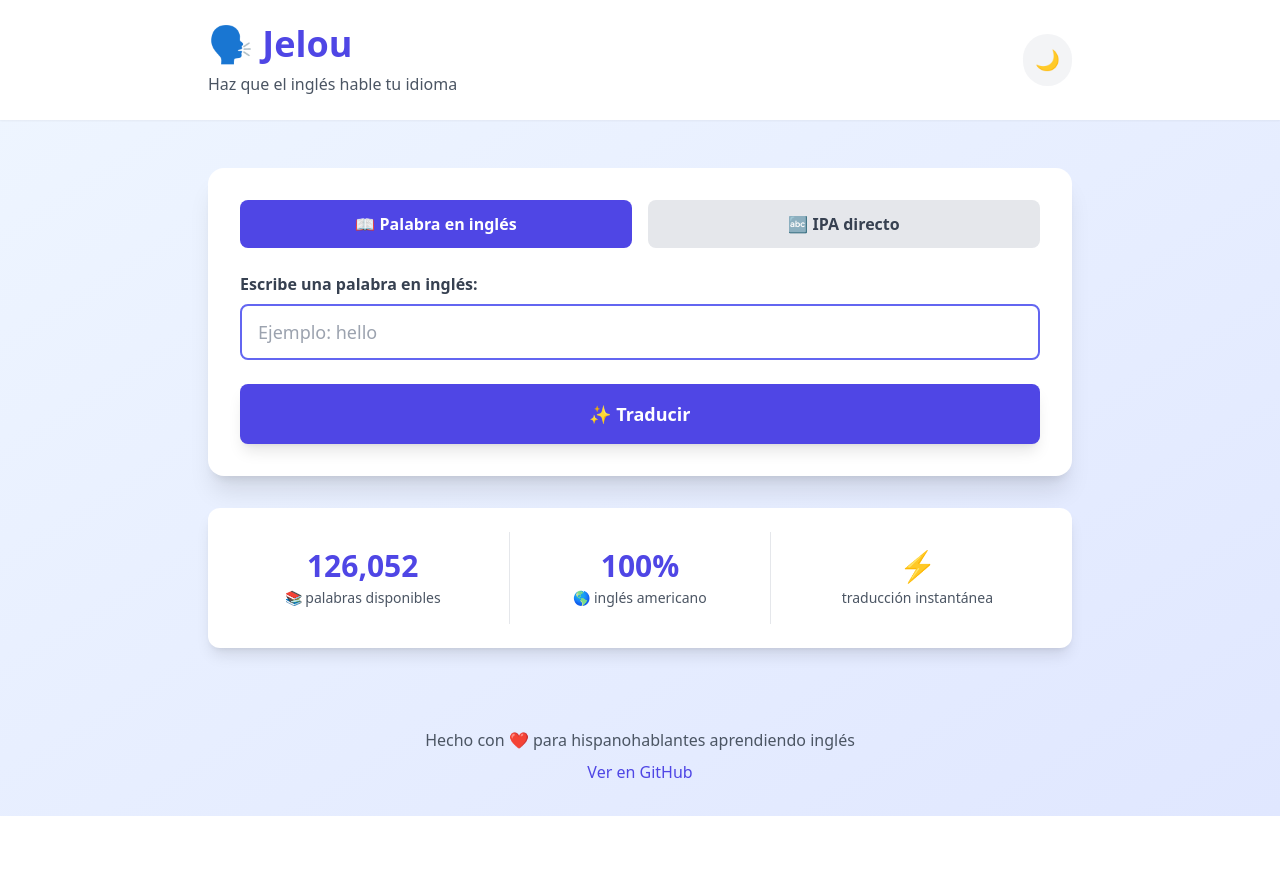
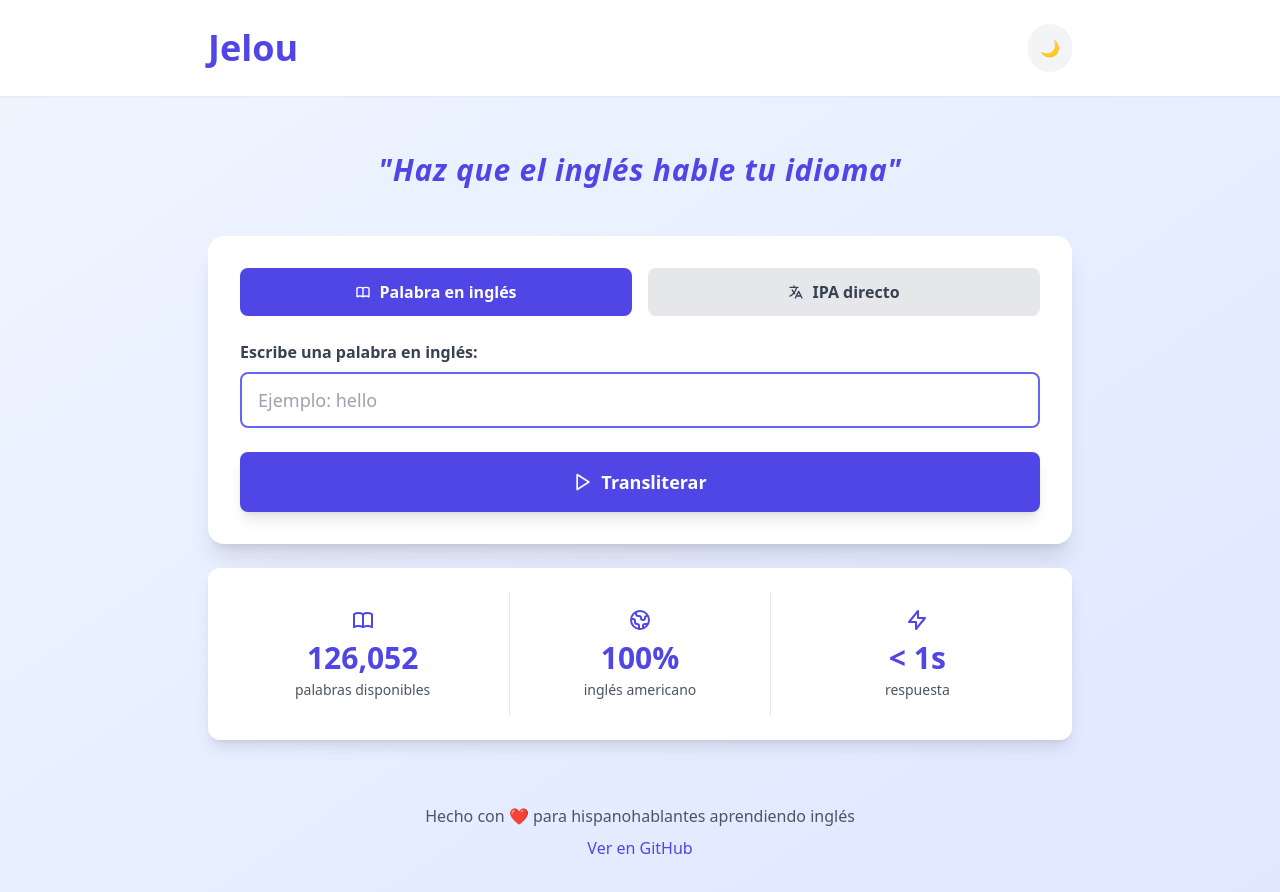
Before and after one commit to N7C0LAS/jelou, a Flask app: page / in a window 1280 px wide. Before the commit the page ends 816 px from the top, so only its background shows below. Run offline with Flask 3, Linux system fonts and the light colour scheme; some libraries are stand-ins or nearby versions.

Commit message:
feat: mejoras visuales y corrección terminológica
- Tagline como eslogan independiente: cursiva, centrado, sin tarjeta
- Emojis reemplazados por iconos SVG en toda la interfaz
- Estadísticas: instantánea → < 1s respuesta
- Botón: Traducir → Transliterar
- Ícono de luna en color indigo coherente con el diseño

```diff
--- a/web/templates/index.html
+++ b/web/templates/index.html
@@ -4,7 +4,6 @@
     <meta charset="UTF-8">
     <meta name="viewport" content="width=device-width, initial-scale=1.0">
     <title>Jelou - Pronunciación de Inglés para Hispanohablantes</title>
-    <!-- Favicon -->
     <link rel="icon" type="image/svg+xml" href="{{ url_for('static', filename='favicon.svg') }}">
 
     <!-- SEO -->
@@ -43,26 +42,41 @@
 
     <header class="bg-white dark:bg-gray-800 shadow-sm transition-colors duration-300">
         <div class="max-w-4xl mx-auto px-4 py-6 flex items-center justify-between">
-            <div>
-                <h1 class="text-4xl font-bold text-indigo-600 dark:text-indigo-400">🗣️ Jelou</h1>
-                <p class="text-gray-600 dark:text-gray-400 mt-2">Haz que el inglés hable tu idioma</p>
-            </div>
-            <button id="themeToggle" onclick="toggleTheme()" class="theme-toggle p-3 rounded-full bg-gray-100 dark:bg-gray-700 hover:bg-gray-200 dark:hover:bg-gray-600 text-xl" title="Cambiar tema">
-                <span id="themeIcon">🌙</span>
+            <h1 class="text-4xl font-bold text-indigo-600 dark:text-indigo-400">Jelou</h1>
+            <button id="themeToggle" onclick="toggleTheme()" class="theme-toggle p-3 rounded-full bg-gray-100 dark:bg-gray-700 hover:bg-gray-200 dark:hover:bg-gray-600" title="Cambiar tema">
+                <span id="themeIcon">
+                    <svg class="w-5 h-5 text-indigo-600 dark:text-indigo-400" fill="none" stroke="currentColor" viewBox="0 0 24 24">
+                        <path stroke-linecap="round" stroke-linejoin="round" stroke-width="2" d="M20.354 15.354A9 9 0 018.646 3.646 9.003 9.003 0 0012 21a9.003 9.003 0 008.354-5.646z"/>
+                    </svg>
+                </span>
             </button>
         </div>
     </header>
 
-    <main class="max-w-4xl mx-auto px-4 py-12">
+    <main class="max-w-4xl mx-auto px-4 py-8">
 
+        <!-- Tagline -->
+        <div class="text-center mb-6 py-6">
+            <p class="text-3xl font-bold text-indigo-600 dark:text-indigo-400 italic tracking-wide">
+                "Haz que el inglés hable tu idioma"
+            </p>
+        </div>
+
+        <!-- Formulario -->
         <div class="bg-white dark:bg-gray-800 rounded-2xl shadow-xl p-8 transition-colors duration-300">
 
             <div class="flex gap-4 mb-6">
-                <button id="modeWord" class="flex-1 py-3 px-6 rounded-lg font-semibold bg-indigo-600 text-white transition">
-                    📖 Palabra en inglés
+                <button id="modeWord" class="flex-1 py-3 px-6 rounded-lg font-semibold bg-indigo-600 text-white transition flex items-center justify-center gap-2">
+                    <svg class="w-4 h-4" fill="none" stroke="currentColor" viewBox="0 0 24 24">
+                        <path stroke-linecap="round" stroke-linejoin="round" stroke-width="2" d="M12 6.253v13m0-13C10.832 5.477 9.246 5 7.5 5S4.168 5.477 3 6.253v13C4.168 18.477 5.754 18 7.5 18s3.332.477 4.5 1.253m0-13C13.168 5.477 14.754 5 16.5 5c1.747 0 3.332.477 4.5 1.253v13C19.832 18.477 18.247 18 16.5 18c-1.746 0-3.332.477-4.5 1.253"/>
+                    </svg>
+                    Palabra en inglés
                 </button>
-                <button id="modeIPA" class="flex-1 py-3 px-6 rounded-lg font-semibold bg-gray-200 dark:bg-gray-700 text-gray-700 dark:text-gray-300 hover:bg-gray-300 dark:hover:bg-gray-600 transition">
-                    🔤 IPA directo
+                <button id="modeIPA" class="flex-1 py-3 px-6 rounded-lg font-semibold bg-gray-200 dark:bg-gray-700 text-gray-700 dark:text-gray-300 hover:bg-gray-300 dark:hover:bg-gray-600 transition flex items-center justify-center gap-2">
+                    <svg class="w-4 h-4" fill="none" stroke="currentColor" viewBox="0 0 24 24">
+                        <path stroke-linecap="round" stroke-linejoin="round" stroke-width="2" d="M3 5h12M9 3v2m1.048 9.5A18.022 18.022 0 016.412 9m6.088 9h7M11 21l5-10 5 10M12.751 5C11.783 10.77 8.07 15.61 3 18.129"/>
+                    </svg>
+                    IPA directo
                 </button>
             </div>
 
@@ -75,8 +89,11 @@
                     autocomplete="off">
             </div>
 
-            <button id="translateBtn" class="w-full bg-indigo-600 text-white py-4 rounded-lg font-bold text-lg hover:bg-indigo-700 transition shadow-lg hover:shadow-xl">
-                ✨ Traducir
+            <button id="translateBtn" class="w-full bg-indigo-600 text-white py-4 rounded-lg font-bold text-lg hover:bg-indigo-700 transition shadow-lg hover:shadow-xl flex items-center justify-center gap-2">
+                <svg class="w-5 h-5" fill="none" stroke="currentColor" viewBox="0 0 24 24">
+                    <path stroke-linecap="round" stroke-linejoin="round" stroke-width="2" d="M5 3l14 9-14 9V3z"/>
+                </svg>
+                Transliterar
             </button>
 
             <div id="result" class="mt-8 hidden">
@@ -90,17 +107,22 @@
                         <p id="resultIPA" class="text-xl text-gray-700 dark:text-gray-300 font-mono"></p>
                     </div>
                     <div class="bg-white dark:bg-gray-800 rounded-lg p-6 shadow-md transition-colors duration-300">
-                        <p class="text-sm text-gray-600 dark:text-gray-400 mb-2">🎯 Pronunciación en español:</p>
+                        <p class="text-sm text-gray-600 dark:text-gray-400 mb-2">Pronunciación en español:</p>
                         <p id="resultSpanish" class="text-4xl font-bold text-indigo-600 dark:text-indigo-400"></p>
                         <div class="mt-4 flex gap-3">
                             <button id="copyBtn" onclick="copyResult()" class="flex items-center gap-2 px-4 py-2 bg-indigo-100 dark:bg-indigo-900 hover:bg-indigo-200 dark:hover:bg-indigo-800 text-indigo-700 dark:text-indigo-300 rounded-lg font-semibold transition text-sm">
-                                📋 <span id="copyBtnText">Copiar</span>
+                                <svg class="w-4 h-4" fill="none" stroke="currentColor" viewBox="0 0 24 24">
+                                    <path stroke-linecap="round" stroke-linejoin="round" stroke-width="2" d="M8 16H6a2 2 0 01-2-2V6a2 2 0 012-2h8a2 2 0 012 2v2m-6 12h8a2 2 0 002-2v-8a2 2 0 00-2-2h-8a2 2 0 00-2 2v8a2 2 0 002 2z"/>
+                                </svg>
+                                <span id="copyBtnText">Copiar</span>
                             </button>
                             <button id="audioBtn" onclick="speakWord()" class="flex items-center gap-2 px-4 py-2 bg-green-100 dark:bg-green-900 hover:bg-green-200 dark:hover:bg-green-800 text-green-700 dark:text-green-300 rounded-lg font-semibold transition text-sm">
-                                🔊 <span id="audioBtnText">Escuchar</span>
+                                <svg class="w-4 h-4" fill="none" stroke="currentColor" viewBox="0 0 24 24">
+                                    <path stroke-linecap="round" stroke-linejoin="round" stroke-width="2" d="M15.536 8.464a5 5 0 010 7.072M12 6v12m0 0l-3-3m3 3l3-3M9 12H3"/>
+                                </svg>
+                                <span id="audioBtnText">Escuchar</span>
                             </button>
                         </div>
-                        <!-- Guía contextual inline -->
                         <div id="pronunciationGuide" class="mt-4 hidden">
                             <p id="pronunciationTip" class="text-xs text-gray-500 dark:text-gray-400 italic leading-relaxed"></p>
                         </div>
@@ -111,7 +133,7 @@
             <div id="error" class="mt-8 hidden">
                 <div class="bg-red-50 dark:bg-red-900 border-2 border-red-200 dark:border-red-700 rounded-xl p-4 transition-colors duration-300">
                     <p class="text-red-700 dark:text-red-300">
-                        <span class="font-bold">❌ Error:</span>
+                        <span class="font-bold">Error:</span>
                         <span id="errorMessage"></span>
                     </p>
                 </div>
@@ -119,25 +141,34 @@
 
             <div id="loading" class="mt-8 hidden text-center">
                 <div class="inline-block animate-spin rounded-full h-12 w-12 border-4 border-indigo-600 border-t-transparent"></div>
-                <p class="text-gray-600 dark:text-gray-400 mt-4">Traduciendo...</p>
+                <p class="text-gray-600 dark:text-gray-400 mt-4">Transliterando...</p>
             </div>
 
         </div>
 
         <!-- Estadísticas -->
-        <div class="mt-8 bg-white dark:bg-gray-800 rounded-xl shadow-lg p-6 transition-colors duration-300">
+        <div class="mt-6 bg-white dark:bg-gray-800 rounded-xl shadow-lg p-6 transition-colors duration-300">
             <div class="grid grid-cols-3 gap-4 text-center">
                 <div class="p-4">
+                    <svg class="w-6 h-6 mx-auto text-indigo-600 dark:text-indigo-400 mb-2" fill="none" stroke="currentColor" viewBox="0 0 24 24">
+                        <path stroke-linecap="round" stroke-linejoin="round" stroke-width="2" d="M12 6.253v13m0-13C10.832 5.477 9.246 5 7.5 5S4.168 5.477 3 6.253v13C4.168 18.477 5.754 18 7.5 18s3.332.477 4.5 1.253m0-13C13.168 5.477 14.754 5 16.5 5c1.747 0 3.332.477 4.5 1.253v13C19.832 18.477 18.247 18 16.5 18c-1.746 0-3.332.477-4.5 1.253"/>
+                    </svg>
                     <p class="text-3xl font-bold text-indigo-600 dark:text-indigo-400">126,052</p>
-                    <p class="text-sm text-gray-600 dark:text-gray-400 mt-1">📚 palabras disponibles</p>
+                    <p class="text-sm text-gray-600 dark:text-gray-400 mt-1">palabras disponibles</p>
                 </div>
                 <div class="p-4 border-x border-gray-200 dark:border-gray-700">
+                    <svg class="w-6 h-6 mx-auto text-indigo-600 dark:text-indigo-400 mb-2" fill="none" stroke="currentColor" viewBox="0 0 24 24">
+                        <path stroke-linecap="round" stroke-linejoin="round" stroke-width="2" d="M3.055 11H5a2 2 0 012 2v1a2 2 0 002 2 2 2 0 012 2v2.945M8 3.935V5.5A2.5 2.5 0 0010.5 8h.5a2 2 0 012 2 2 2 0 104 0 2 2 0 012-2h1.064M15 20.488V18a2 2 0 012-2h3.064M21 12a9 9 0 11-18 0 9 9 0 0118 0z"/>
+                    </svg>
                     <p class="text-3xl font-bold text-indigo-600 dark:text-indigo-400">100%</p>
-                    <p class="text-sm text-gray-600 dark:text-gray-400 mt-1">🌎 inglés americano</p>
+                    <p class="text-sm text-gray-600 dark:text-gray-400 mt-1">inglés americano</p>
                 </div>
                 <div class="p-4">
-                    <p class="text-3xl font-bold text-indigo-600 dark:text-indigo-400">⚡</p>
-                    <p class="text-sm text-gray-600 dark:text-gray-400 mt-1">traducción instantánea</p>
+                    <svg class="w-6 h-6 mx-auto text-indigo-600 dark:text-indigo-400 mb-2" fill="none" stroke="currentColor" viewBox="0 0 24 24">
+                        <path stroke-linecap="round" stroke-linejoin="round" stroke-width="2" d="M13 10V3L4 14h7v7l9-11h-7z"/>
+                    </svg>
+                    <p class="text-3xl font-bold text-indigo-600 dark:text-indigo-400">&lt; 1s</p>
+                    <p class="text-sm text-gray-600 dark:text-gray-400 mt-1">respuesta</p>
                 </div>
             </div>
         </div>
```
